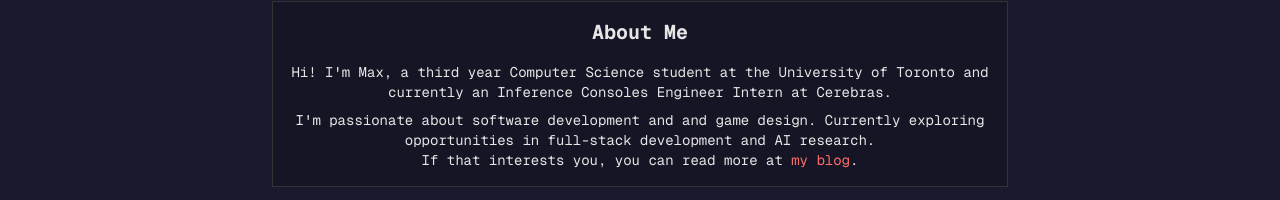
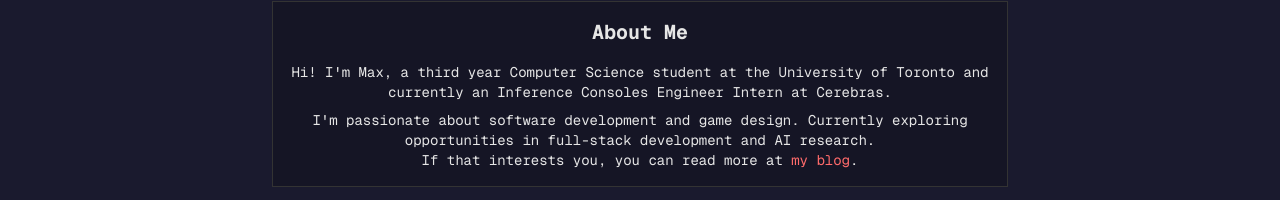
Before and after one commit to maxliu42/maxliu42.github.io, a Next.js app: page / in a window 1280 px wide. Shown: the part 233-433 px from the top of the page. Built offline with nearby package versions, Linux system fonts and the light colour scheme.

Commit message:
update intro

```diff
--- a/src/app/page.tsx
+++ b/src/app/page.tsx
@@ -21,8 +21,8 @@
                     an Inference Consoles Engineer Intern at Cerebras.
                 </p>
                 <p className="text-center text-sm">
-                    I&apos;m passionate about software development and and game design. Currently
-                    exploring opportunities in full-stack development and AI research.
+                    I&apos;m passionate about software development and game design. Currently exploring opportunities in
+                    full-stack development and AI research.
                 </p>
                 <p className="text-center text-sm">
                     If that interests you, you can read more at{" "}
```
